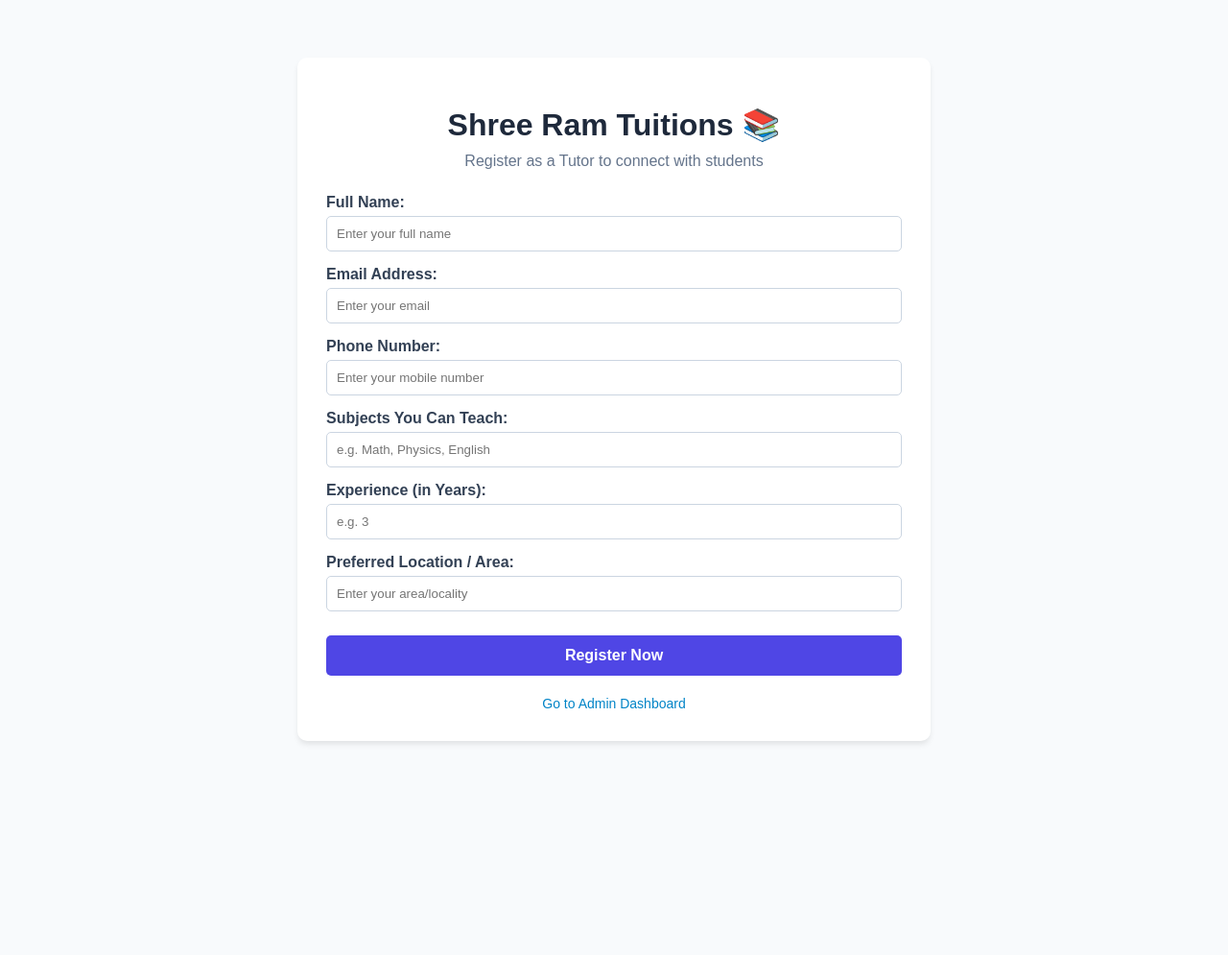
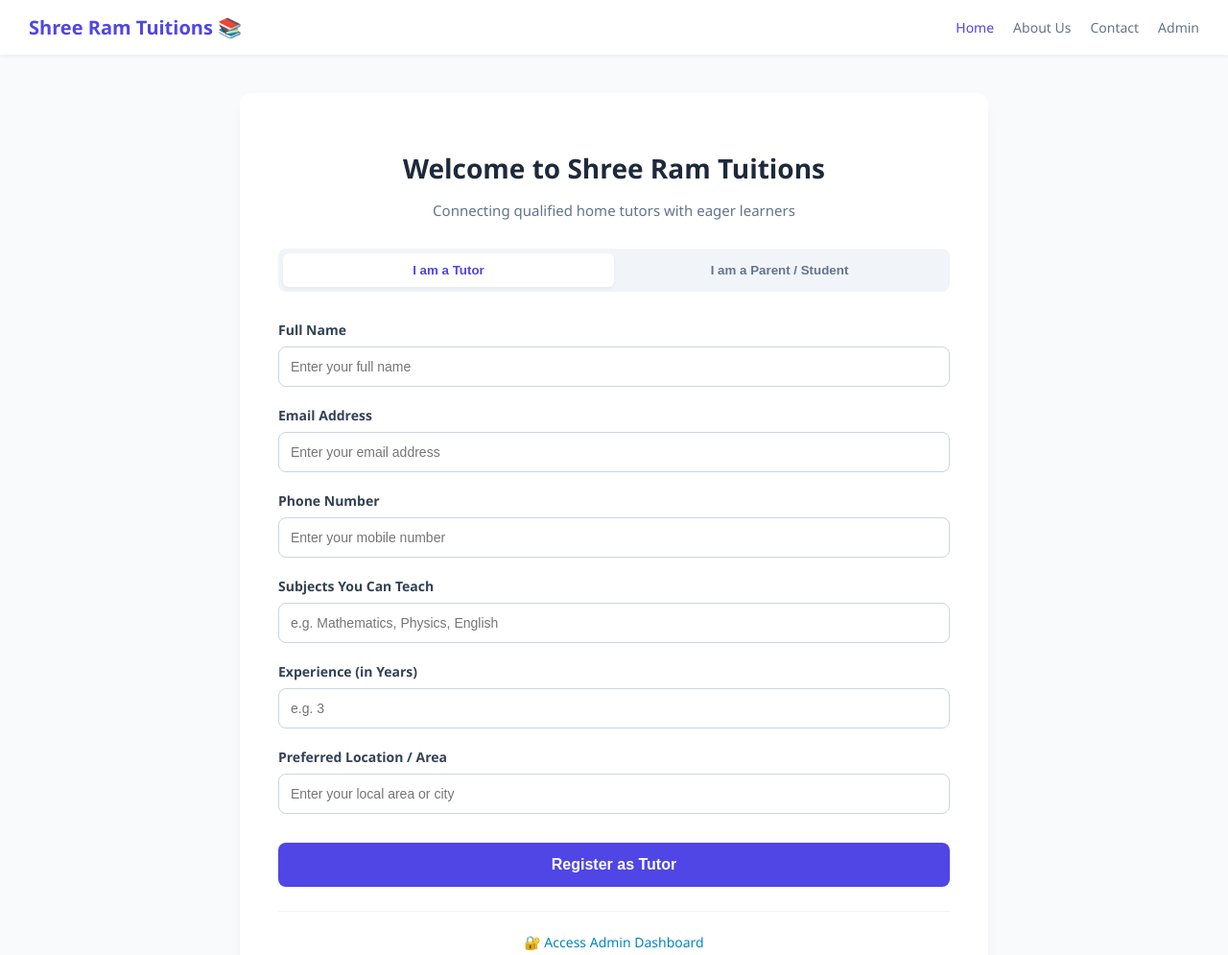
Before and after one commit to sangamsharma6265/shree-ram-tuitions, a website: page index.html in a window 1280 px wide. Shown: the top 995 px of the page at 96% size. Before the commit the page ends 832 px from the top, so only its background shows below. Drawn offline with Linux system fonts and the light colour scheme.

Commit message:
Add multiple pages and new premium UI

```diff
--- a/index.html
+++ b/index.html
@@ -4,114 +4,296 @@
     <meta charset="UTF-8">
     <meta name="viewport" content="width=device-width, initial-scale=1.0">
     <title>Shree Ram Tuitions - Find Expert Home Tutors</title>
-    <!-- Force fresh build update -->
     <meta name="google-site-verification" content="5gyA49hp12_UtKA8jCSg4DHiITPVT_NDJTV-qhgz8oc" />
     <style>
+        :root {
+            --primary: #4f46e5;
+            --primary-dark: #4338ca;
+            --bg-color: #f8fafc;
+            --card-bg: #ffffff;
+            --text-main: #1e293b;
+            --text-muted: #64748b;
+            --border: #cbd5e1;
+        }
+
         body {
-            font-family: Arial, sans-serif;
-            background: #f8fafc;
+            font-family: 'Segoe UI', Arial, sans-serif;
+            background: var(--bg-color);
             margin: 0;
-            padding: 20px;
+            padding: 0;
+            color: var(--text-main);
+        }
+
+        /* Navbar Styling */
+        nav {
+            background: #ffffff;
+            padding: 15px 30px;
+            box-shadow: 0 2px 4px rgba(0,0,0,0.05);
+            display: flex;
+            justify-content: space-between;
+            align-items: center;
+            position: sticky;
+            top: 0;
+            z-index: 100;
+        }
+
+        .nav-brand {
+            font-size: 20px;
+            font-weight: bold;
+            color: var(--primary);
+            text-decoration: none;
+        }
+
+        .nav-links {
+            display: flex;
+            gap: 20px;
+        }
+
+        .nav-links a {
+            text-decoration: none;
+            color: var(--text-muted);
+            font-weight: 500;
+            font-size: 14px;
+            transition: color 0.2s;
+        }
+
+        .nav-links a:hover, .nav-links a.active {
+            color: var(--primary);
+        }
+
+        /* Container & Layout */
+        .container {
+            max-width: 700px;
+            margin: 40px auto;
+            background: var(--card-bg);
+            padding: 40px;
+            border-radius: 12px;
+            box-shadow: 0 10px 15px -3px rgb(0 0 0 / 0.05), 0 4px 6px -4px rgb(0 0 0 / 0.05);
+        }
+
+        h1 {
+            color: var(--text-main);
+            text-align: center;
+            margin-bottom: 8px;
+            font-size: 28px;
+        }
+
+        .subtitle {
+            text-align: center;
+            color: var(--text-muted);
+            margin-bottom: 30px;
+            font-size: 15px;
+        }
+
+        /* Role Selector Tabs */
+        .role-selector {
+            display: flex;
+            background: #f1f5f9;
+            padding: 5px;
+            border-radius: 8px;
+            margin-bottom: 30px;
+        }
+
+        .role-btn {
+            flex: 1;
+            padding: 10px;
+            text-align: center;
+            background: transparent;
+            border: none;
+            border-radius: 6px;
+            font-weight: 600;
+            color: var(--text-muted);
+            cursor: pointer;
+            transition: all 0.2s ease;
+        }
+
+        .role-btn.active {
+            background: white;
+            color: var(--primary);
+            box-shadow: 0 2px 4px rgba(0,0,0,0.05);
+        }
+
+        /* Form Controls */
+        .form-section {
+            display: none;
+        }
+
+        .form-section.active {
+            display: block;
+        }
+
+        .form-group {
+            margin-bottom: 20px;
+        }
+
+        label {
+            display: block;
+            margin-bottom: 8px;
+            font-weight: 600;
+            font-size: 14px;
             color: #334155;
         }
-        .container {
-            max-width: 600px;
-            margin: 40px auto;
-            background: white;
-            padding: 30px;
-            border-radius: 10px;
-            box-shadow: 0 4px 6px -1px rgb(0 0 0 / 0.1);
+
+        input, select, textarea {
+            width: 100%;
+            padding: 12px;
+            border: 1px solid var(--border);
+            border-radius: 8px;
+            box-sizing: border-box;
+            font-size: 14px;
+            transition: border-color 0.2s;
         }
-        h1 {
-            color: #1e293b;
+
+        input:focus, select:focus, textarea:focus {
+            outline: none;
+            border-color: var(--primary);
+            box-shadow: 0 0 0 3px rgba(79, 70, 229, 0.1);
+        }
+
+        button.submit-btn {
+            width: 100%;
+            background: var(--primary);
+            color: white;
+            padding: 14px;
+            border: none;
+            border-radius: 8px;
+            font-size: 16px;
+            cursor: pointer;
+            font-weight: 600;
+            margin-top: 10px;
+            transition: background 0.2s;
+        }
+
+        button.submit-btn:hover {
+            background: var(--primary-dark);
+        }
+
+        /* Student View Card */
+        .student-card {
             text-align: center;
+            padding: 30px 20px;
+        }
+
+        .student-card p {
+            color: var(--text-muted);
+            line-height: 1.6;
             margin-bottom: 25px;
         }
-        .form-group {
-            margin-bottom: 15px;
-        }
-        label {
-            display: block;
-            margin-bottom: 5px;
-            font-weight: bold;
-        }
-        input, select, textarea {
-            width: 100%;
-            padding: 10px;
-            border: 1px solid #cbd5e1;
-            border-radius: 5px;
-            box-sizing: border-box;
-        }
-        button {
-            width: 100%;
-            background: #4f46e5;
-            color: white;
-            padding: 12px;
-            border: none;
-            border-radius: 5px;
-            font-size: 16px;
-            cursor: pointer;
-            font-weight: bold;
-            margin-top: 10px;
-        }
-        button:hover {
-            background: #4338ca;
-        }
+
+        /* Footer Links */
         .admin-link {
             text-align: center;
-            margin-top: 20px;
+            margin-top: 25px;
+            border-top: 1px solid #f1f5f9;
+            padding-top: 20px;
         }
+
         .admin-link a {
             color: #0284c7;
             text-decoration: none;
             font-size: 14px;
+            font-weight: 500;
+        }
+
+        .admin-link a:hover {
+            text-decoration: underline;
         }
     </style>
 </head>
 <body>
 
+    <!-- Professional Navigation Bar -->
+    <nav>
+        <a href="/" class="nav-brand">Shree Ram Tuitions 📚</a>
+        <div class="nav-links">
+            <a href="/" class="active">Home</a>
+            <a href="/about">About Us</a>
+            <a href="/contact">Contact</a>
+            <a href="/admin">Admin</a>
+        </div>
+    </nav>
+
+    <!-- Main Content Wrapper -->
     <div class="container">
-        <h1>Shree Ram Tuitions 📚</h1>
-        <p style="text-align: center; color: #64748b; margin-top: -15px; margin-bottom: 25px;">Register as a Tutor to connect with students</p>
+        <h1>Welcome to Shree Ram Tuitions</h1>
+        <p class="subtitle">Connecting qualified home tutors with eager learners</p>
 
+        <!-- Interactive Role Switcher -->
+        <div class="role-selector">
+            <button class="role-btn active" onclick="switchRole('tutor')">I am a Tutor</button>
+            <button class="role-btn" onclick="switchRole('parent')">I am a Parent / Student</button>
+        </div>
+
+        <!-- Tutor Registration Section -->
+        <div id="tutor-section" class="form-section active">
             <form action="/register-tutor" method="POST">
                 <div class="form-group">
-                <label for="name">Full Name:</label>
+                    <label for="name">Full Name</label>
                     <input type="text" id="name" name="name" required placeholder="Enter your full name">
                 </div>
 
                 <div class="form-group">
-                <label for="email">Email Address:</label>
-                <input type="email" id="email" name="email" required placeholder="Enter your email">
+                    <label for="email">Email Address</label>
+                    <input type="email" id="email" name="email" required placeholder="Enter your email address">
                 </div>
 
                 <div class="form-group">
-                <label for="phone">Phone Number:</label>
+                    <label for="phone">Phone Number</label>
                     <input type="tel" id="phone" name="phone" required placeholder="Enter your mobile number">
                 </div>
 
                 <div class="form-group">
-                <label for="subjects">Subjects You Can Teach:</label>
-                <input type="text" id="subjects" name="subjects" required placeholder="e.g. Math, Physics, English">
+                    <label for="subjects">Subjects You Can Teach</label>
+                    <input type="text" id="subjects" name="subjects" required placeholder="e.g. Mathematics, Physics, English">
                 </div>
 
                 <div class="form-group">
-                <label for="experience">Experience (in Years):</label>
+                    <label for="experience">Experience (in Years)</label>
                     <input type="number" id="experience" name="experience" required placeholder="e.g. 3">
                 </div>
 
                 <div class="form-group">
-                <label for="location">Preferred Location / Area:</label>
-                <input type="text" id="location" name="location" required placeholder="Enter your area/locality">
+                    <label for="location">Preferred Location / Area</label>
+                    <input type="text" id="location" name="location" required placeholder="Enter your local area or city">
                 </div>
 
-            <button type="submit">Register Now</button>
+                <button type="submit" class="submit-btn">Register as Tutor</button>
             </form>
+        </div>
 
-        <div class="admin-link">
-            <a href="/admin">Go to Admin Dashboard</a>
+        <!-- Student / Parent Requirement Section -->
+        <div id="parent-section" class="form-section">
+            <div class="student-card">
+                <h3 style="color: var(--text-main); margin-top: 0;">Looking for a Home Tutor?</h3>
+                <p>We provide verified, experienced, and dedicated home tutors for all classes and subjects right at your doorstep.</p>
+                <a href="/contact" style="display: inline-block; background: var(--primary); color: white; padding: 12px 24px; border-radius: 8px; text-decoration: none; font-weight: 600;">Request a Tutor Now</a>
             </div>
         </div>
 
+        <div class="admin-link">
+            <a href="/admin">🔐 Access Admin Dashboard</a>
+        </div>
+    </div>
+
+    <script>
+        function switchRole(role) {
+            const tutorBtn = document.querySelectorAll('.role-btn')[0];
+            const parentBtn = document.querySelectorAll('.role-btn')[1];
+            const tutorSection = document.getElementById('tutor-section');
+            const parentSection = document.getElementById('parent-section');
+
+            if (role === 'tutor') {
+                tutorBtn.classList.add('active');
+                parentBtn.classList.remove('active');
+                tutorSection.classList.add('active');
+                parentSection.classList.remove('active');
+            } else {
+                parentBtn.classList.add('active');
+                tutorBtn.classList.remove('active');
+                parentSection.classList.add('active');
+                tutorSection.classList.remove('active');
+            }
+        }
+    </script>
 </body>
 </html>
```
Also changed, not shown: about.html (added, +34 -0 lines), contact.html (added, +38 -0 lines), server.js (+10 -1 lines). Lines whose indentation alone changed are shown as unchanged.
